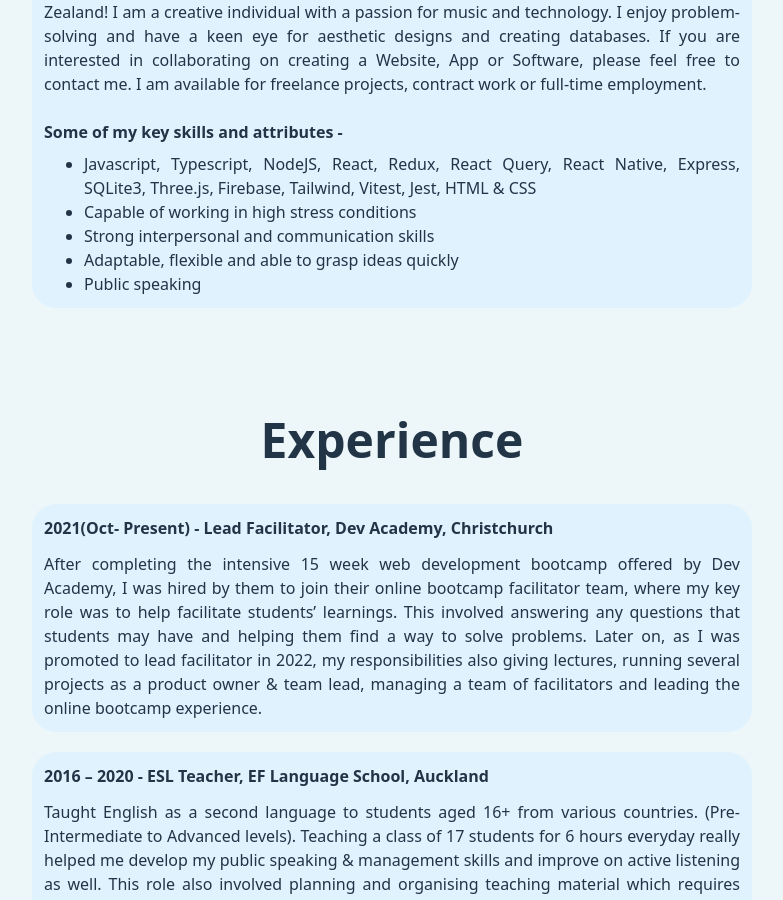
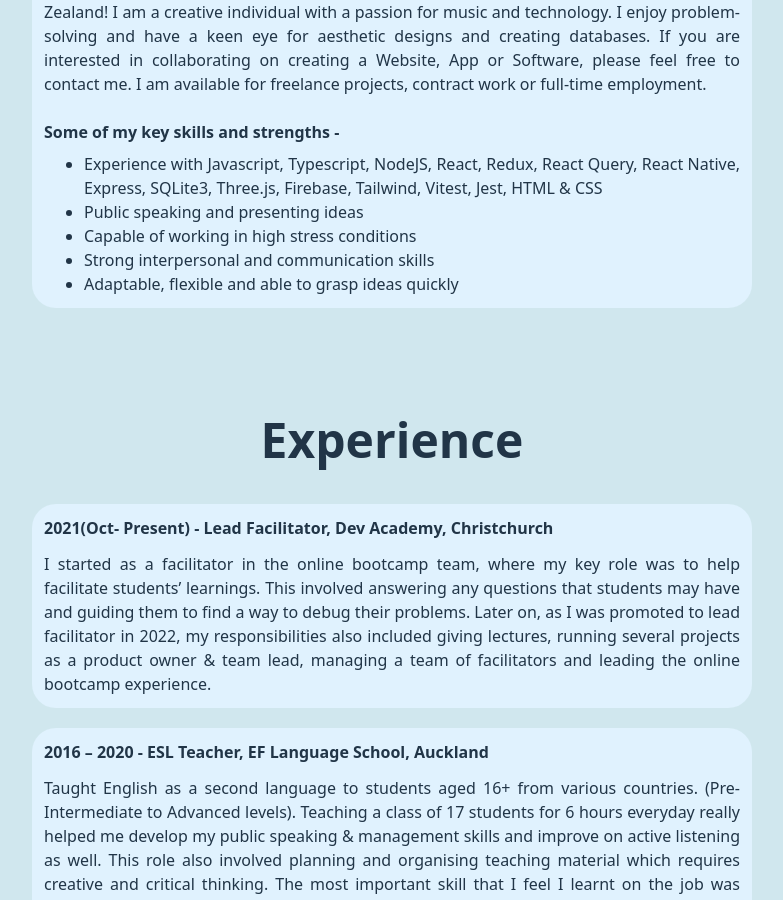
Before and after one commit to jatin-puri-coder/jatin-puri, a React (Vite) app: page / in a window 1280 px wide. Shown: the part 1328-2228 px from the top of the page, without its empty margins (248-1031 px from the left). Built offline with nearby package versions, Linux system fonts and the light colour scheme.

Commit message:
updated about

```diff
--- a/src/About.tsx
+++ b/src/About.tsx
@@ -23,18 +23,18 @@ export default function About() {
             projects, contract work or full-time employment.
           </p>
           <br></br>
-          <h2 className="font-bold">Some of my key skills and attributes - </h2>
+          <h2 className="font-bold">Some of my key skills and strengths - </h2>
 
           <ul className="mt-2 list-disc pl-10">
             <li>
-              Javascript, Typescript, NodeJS, React, Redux, React Query, React
-              Native, Express, SQLite3, Three.js, Firebase, Tailwind, Vitest,
-              Jest, HTML & CSS
+              Experience with Javascript, Typescript, NodeJS, React, Redux,
+              React Query, React Native, Express, SQLite3, Three.js, Firebase,
+              Tailwind, Vitest, Jest, HTML & CSS
             </li>
+            <li>Public speaking and presenting ideas</li>
             <li>Capable of working in high stress conditions</li>
             <li>Strong interpersonal and communication skills </li>
             <li>Adaptable, flexible and able to grasp ideas quickly </li>
-            <li>Public speaking </li>
           </ul>
         </div>
       </div>
--- a/src/Experience.tsx
+++ b/src/Experience.tsx
@@ -9,15 +9,14 @@ export default function Experience() {
           2021(Oct- Present) - Lead Facilitator, Dev Academy, Christchurch
         </h2>
         <p>
-          After completing the intensive 15 week web development bootcamp
-          offered by Dev Academy, I was hired by them to join their online
-          bootcamp facilitator team, where my key role was to help facilitate
-          students’ learnings. This involved answering any questions that
-          students may have and helping them find a way to solve problems. Later
-          on, as I was promoted to lead facilitator in 2022, my responsibilities
-          also giving lectures, running several projects as a product owner &
-          team lead, managing a team of facilitators and leading the online
-          bootcamp experience.
+          I started as a facilitator in the online bootcamp team, where my key
+          role was to help facilitate students’ learnings. This involved
+          answering any questions that students may have and guiding them to
+          find a way to debug their problems. Later on, as I was promoted to
+          lead facilitator in 2022, my responsibilities also included giving
+          lectures, running several projects as a product owner & team lead,
+          managing a team of facilitators and leading the online bootcamp
+          experience.
         </p>
       </div>
       <div className="bg-sky-100 rounded-3xl p-3 text-justify mb-5 mx-10 sm:mx-20 lg:mx-56">
--- a/src/index.css
+++ b/src/index.css
@@ -3,7 +3,7 @@
 @tailwind utilities;
 
 body {
-  background-color: #edf6f9;
+  background-color: #d0e7ee;
   margin: 0;
   /* display: flex; */
   /* justify-content: center; */
```
